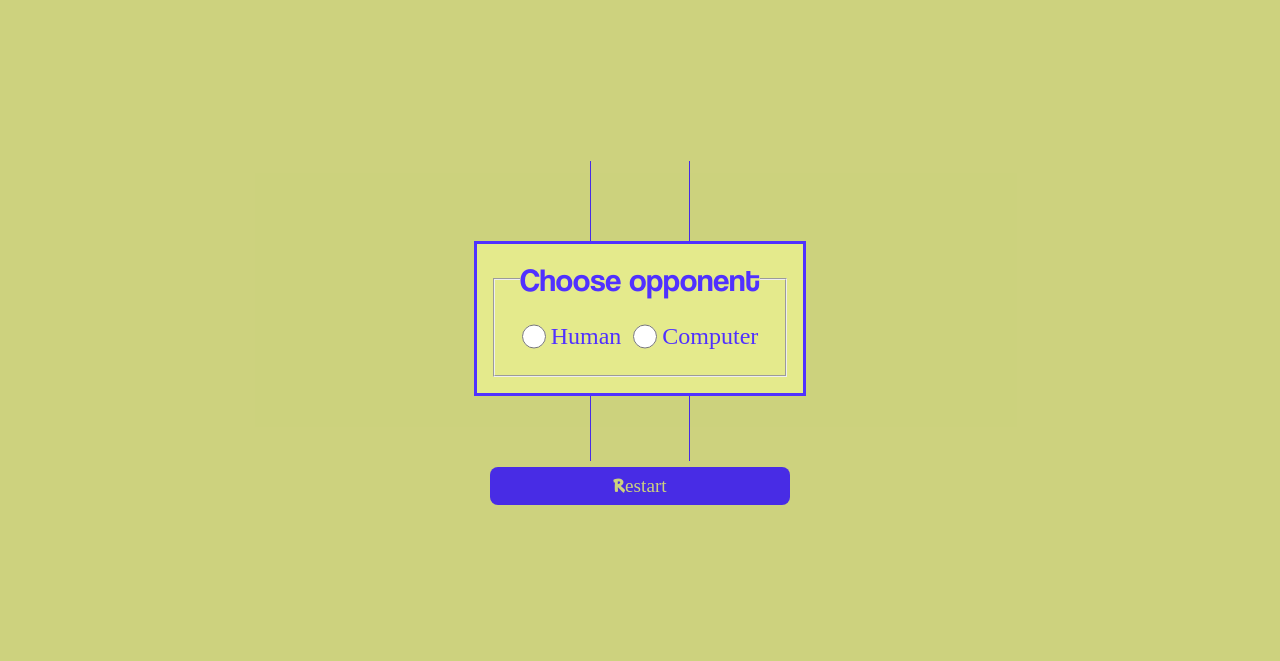
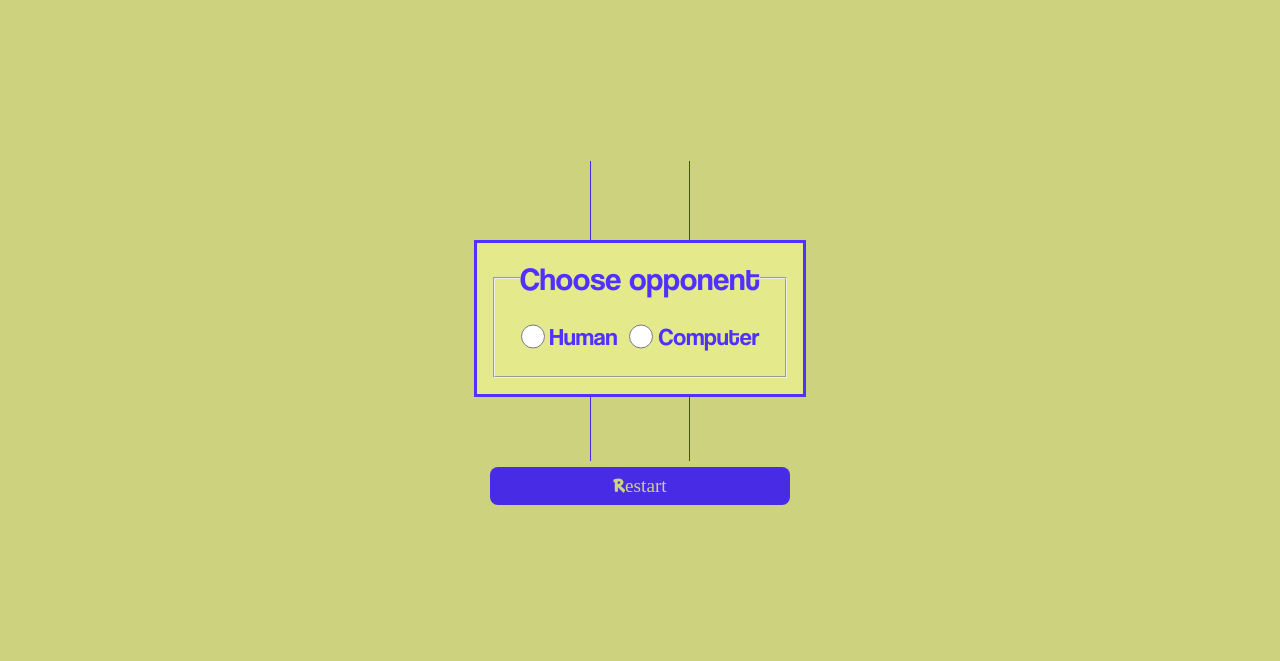
Before and after one commit to asadullahkhann/odin-tic-tac-toe, a plain HTML site: page index.html in a window 1280 px wide. Shown: the part 82-743 px from the top of the page. Drawn offline with Linux system fonts and the light colour scheme.

Commit message:
Set font-family of .oppenents' paras to coolvetica

```diff
--- a/styles.css
+++ b/styles.css
@@ -228,7 +228,7 @@ legend {
 
 .opponents>p {
     font-size: 1.5rem;
-    font-family: 'high-jumps';
+    font-family: 'coolvetica';
 }
 
 input[type="radio"] {
```
